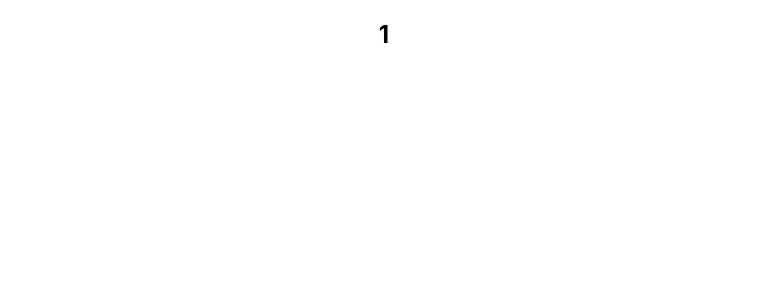
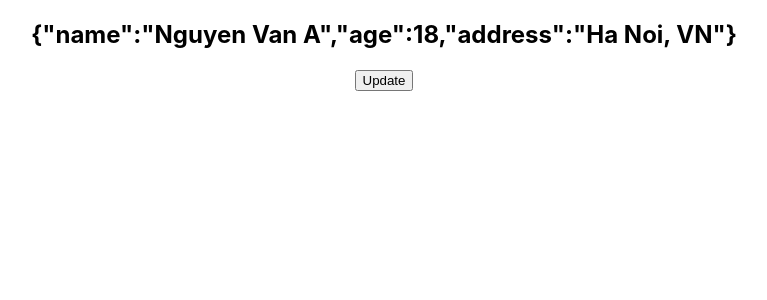
Before and after one commit to tranducmanh235/hooks_f8, a React (Create React App) app: page / in a window 1280 px wide. Shown: the top 300 px of the page, without its empty margins (256-1023 px from the left). Built offline with nearby package versions, Linux system fonts and the light colour scheme.

Commit message:
hooks useState

```diff
--- a/src/App.js
+++ b/src/App.js
@@ -1,14 +1,20 @@
 import "./App.css";
-import { useState } from "react";
+import HooksUseState from "./HooksUseState";
 
 function App() {
-    const [counter, setCounter] = useState(1);
-
     return (
         <div className="App">
-            <h2>{counter}</h2>
+            <HooksUseState />
         </div>
     );
 }
 
 export default App;
+
+/**
+ * component duoc re-render sau khi 'setState'
+ * Initial state chi dung cho lan dau
+ * Set state voi callback?
+ * Initial state voi callback?
+ * Set state la thay the state bang gia tri moi
+ */
--- /dev/null
+++ b/src/HooksUseState.js
@@ -0,0 +1,53 @@
+import React, { useState } from "react";
+
+const orders = [100, 200, 300];
+
+const HooksUseState = () => {
+    const [info, setInfo] = useState({
+        name: "Nguyen Van A",
+        age: 18,
+        address: "Ha Noi, VN",
+    });
+
+    const handleUpdate = () => {
+        // setInfo({
+        //     ...info,
+        //     bio: "yeu mau hong",
+        // });
+
+        setInfo((prev) => {
+            // logic
+
+            return {
+                ...prev,
+                bio: "Yeu mau hong ^^",
+            };
+        });
+    };
+
+    const [counter, setCounter] = useState(() => {
+        const total = orders.reduce((total, cur) => total + cur);
+
+        console.log(total);
+        return total;
+    });
+
+    const handleIncrease = () => {
+        setCounter(counter + 1); // case 1
+        // setCounter((prevState) => prevState + 1); // case 2: change
+    };
+
+    // console.log("re-render");
+
+    return (
+        <div>
+            {/* <h2>{counter}</h2>
+            <button onClick={handleIncrease}>Increase</button> */}
+
+            <h2>{JSON.stringify(info)}</h2>
+            <button onClick={handleUpdate}>Update</button>
+        </div>
+    );
+};
+
+export default HooksUseState;
```
